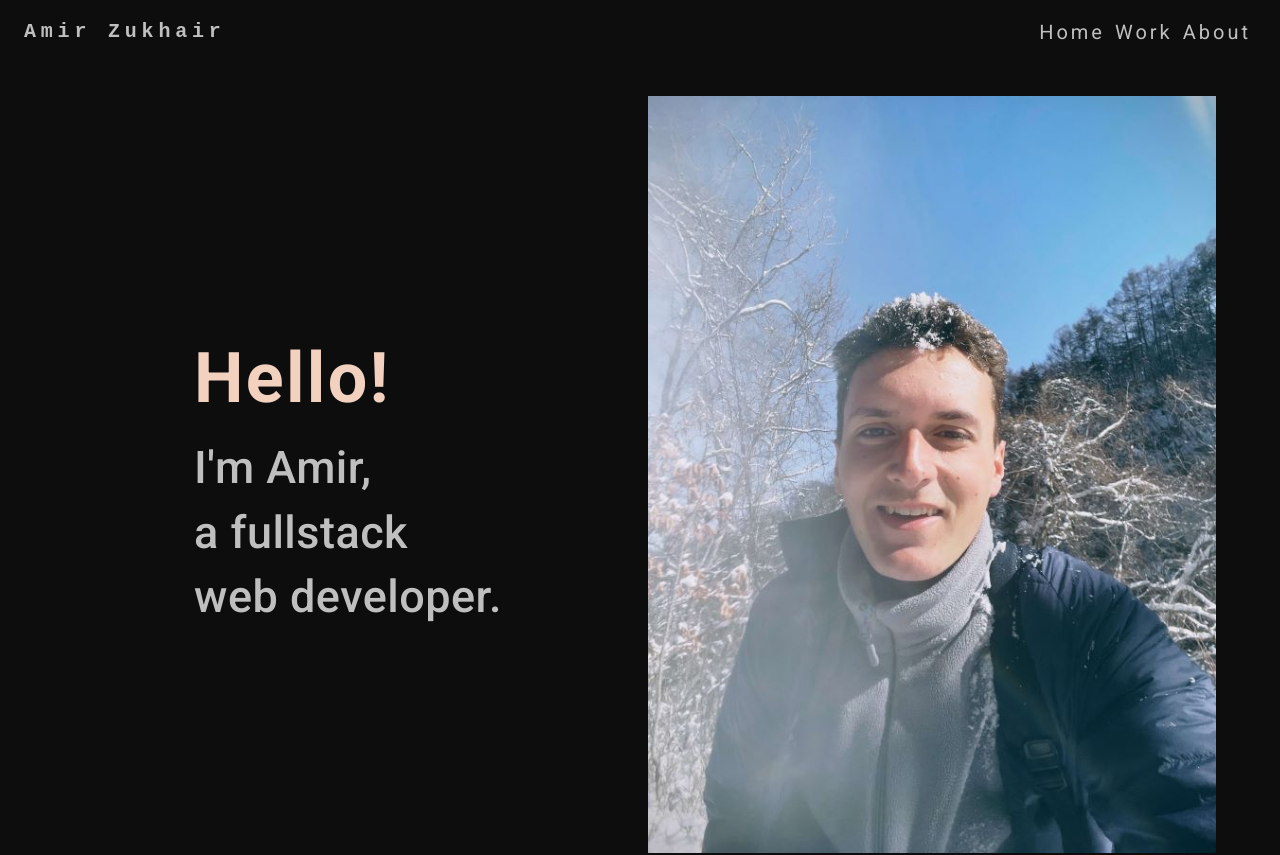
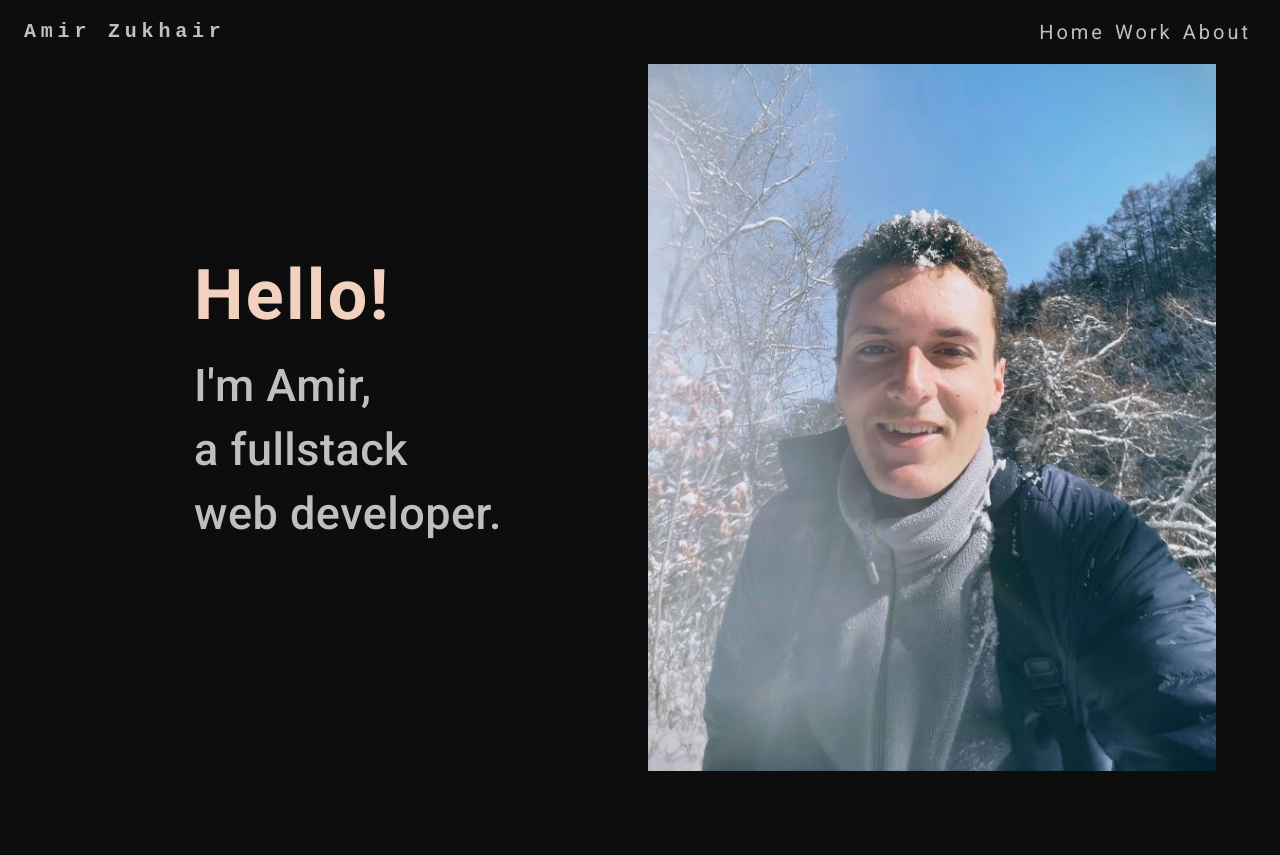
Before and after one commit to AmirZukhair/Portfolio-renew, a React (Create React App) app: page / in a window 1280 px wide. Shown: the top 855 px of the page. Built offline with nearby package versions, Linux system fonts and the light colour scheme.

Commit message:
minHeight 100vh

```diff
--- a/src/Components/Home/Home.js
+++ b/src/Components/Home/Home.js
@@ -42,7 +42,7 @@ function Home() {
   return (
     <div>
        <Container maxWidth="lg" >
-   <StyledGrid container   spacing={2} sx={{marginTop: 10, justifyContent: 'center'}}>
+   <StyledGrid container   spacing={2} sx={{justifyContent: 'center', minHeight: '100vh', alignItems: 'center'}}>
 
   <Grid item md={6} sx={{alignItems: 'center', display: 'flex'}} justifyContent="center" order={{ xs: 3, md: 2, }}>
     <div>
@@ -62,14 +62,11 @@ web developer.
 
   </Grid>
 
-     <Grid item md={6} justifyContent="center" order={{ xs: 2, md: 3, }} sx={{  minHeight: {xs: '458px',md:'757px'}}}>
+     <Grid item md={6} justifyContent="center" order={{ xs: 2, md: 3, }}>
        <CardMedia
            component="img"
            image="/images/author.jpg"
            alt="author"
-           width="568"
-           loading="lazy"
-           sx={{objectFit:"contain", minHeight: {xs: '458px', md: '757px'} }}
        />
 
      </Grid>
```
